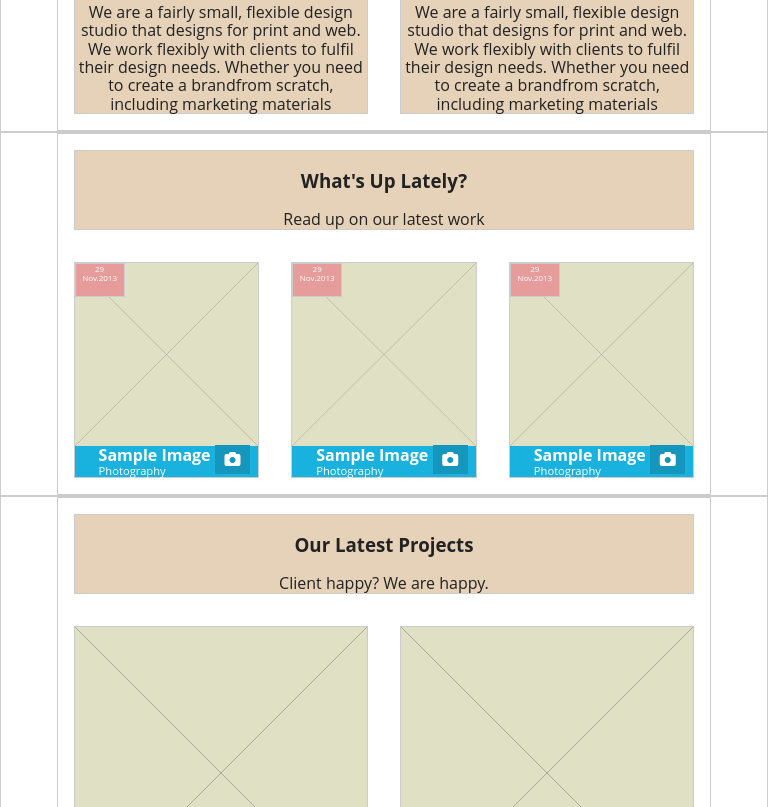
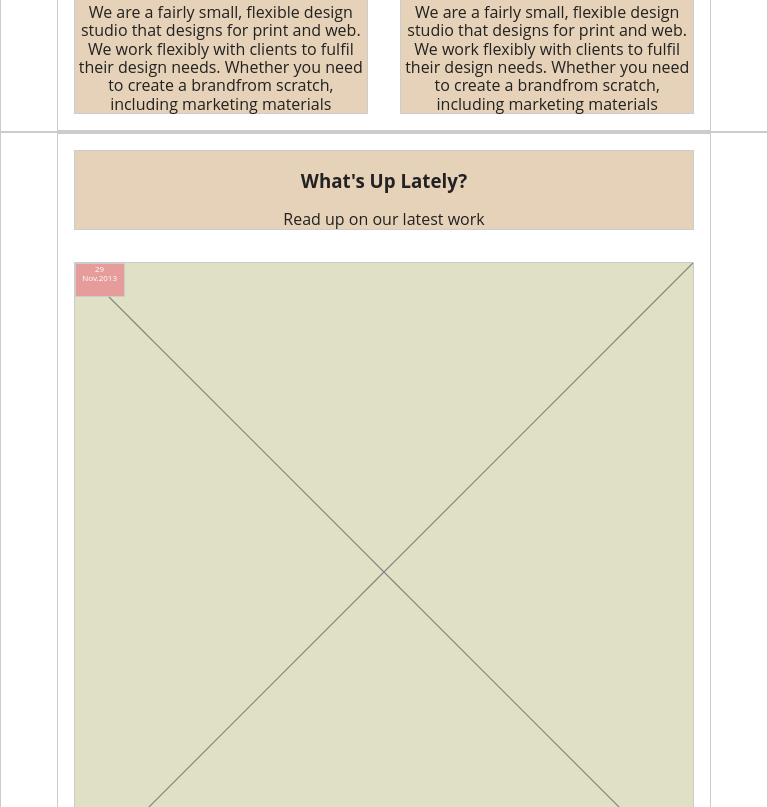
Before and after one commit to Hyerin22/metrolics, a website built with Parcel: page index.html in a window 768 px wide. Shown: the part 1453-2260 px from the top of the page. Built offline with nearby package versions, Linux system fonts and the light colour scheme.

Commit message:
edit what's up lately part grid in medium only

```diff
--- a/css/main.css
+++ b/css/main.css
@@ -355,6 +355,14 @@ figcaption > h4, h5, p {
     grid-column-start: 1;
     grid-column-end: -1;
   }
+  .project_full {
+    grid-column-start: 1;
+    grid-column-end: -1;
+  }
+
+  .special-medium {
+    grid-template-columns: repeat(3, 1fr);
+  }
 }
 
 
--- a/index.html
+++ b/index.html
@@ -108,13 +108,13 @@
 
     <!-- What's up lately -->
     <section class="lately">
-      <div class="row m-col-3">
+      <div class="row m-col-2">
         <div class="column span-full">
           <h3 class="heading page_section_heading">What's Up Lately?</h3>
             <p class="heading_text">Read up on our latest work</p>
         </div>
 
-        <div class="section_contents column">
+        <div class="section_contents column project_full">
           <figure class="content_box">
             <img class="content_img" src="img/placeholder.svg" alt="work">
             <figcaption class="img_cation">
```
